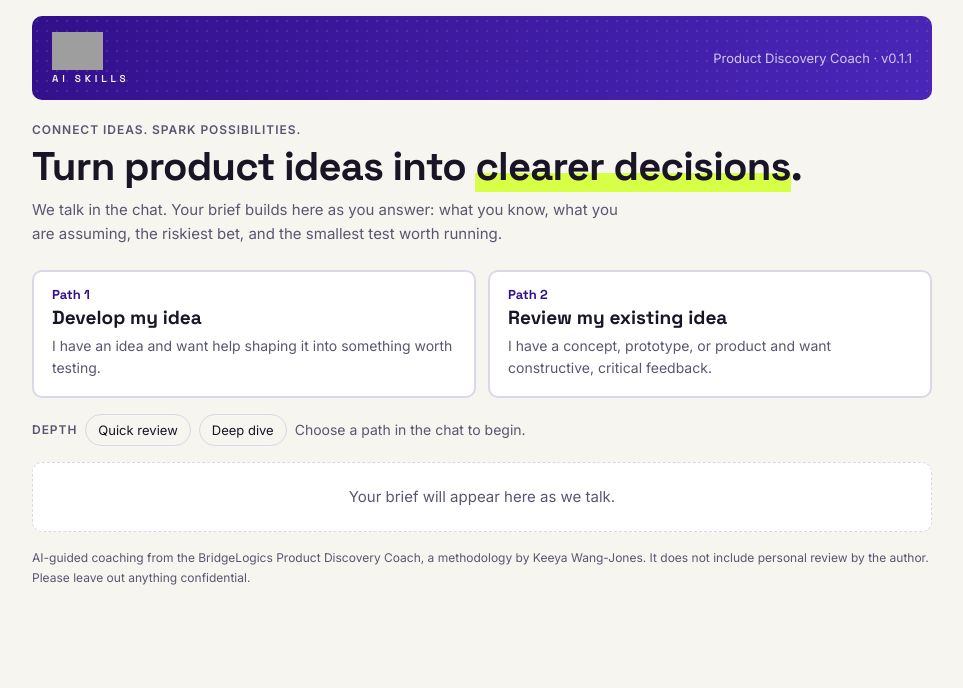
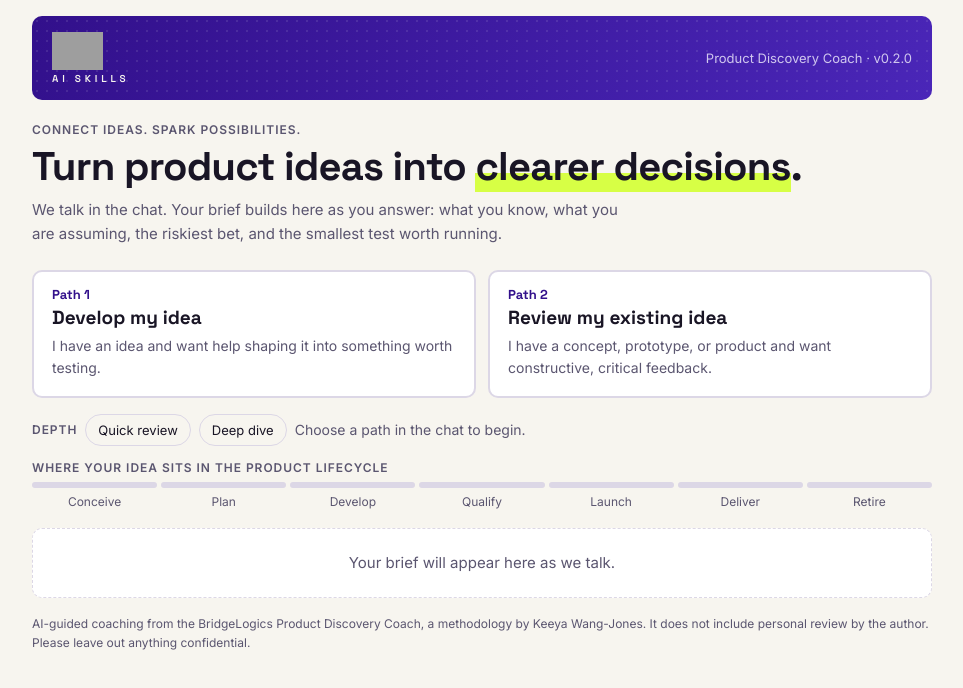
Before and after one commit to BridgeLogicsProjects/product-discovery-skill, a plain HTML site: page claude/assets/coach-template.html in a window 1280 px wide. Shown: the whole page, without its empty margins (158-1121 px from the left). Drawn offline with Linux system fonts and the light colour scheme; grey boxes are pictures that could not be loaded.

Commit message:
Coach page: lifecycle stepper, lenses used, quick check

```diff
--- a/claude/assets/coach-template.html
+++ b/claude/assets/coach-template.html
@@ -77,6 +77,19 @@ footer{font-size:12px;color:var(--muted)}
 .tip{font-size:13px;color:var(--muted)}
 .empty{border:1px dashed var(--line);border-radius:10px;padding:22px;text-align:center;color:var(--muted);background:var(--surface)}
 @media (prefers-color-scheme:dark){:root:not([data-theme="light"]) .path .k{color:#C9B8FF}:root:not([data-theme="light"]) .path.on{border-color:#C9B8FF;box-shadow:inset 0 0 0 1px #C9B8FF}}
+.life{display:grid;gap:8px}
+.steps{display:grid;grid-template-columns:repeat(7,minmax(0,1fr));gap:4px;list-style:none;margin:0;padding:0}
+.steps li{display:grid;gap:4px;justify-items:center;text-align:center;font-size:12px;color:var(--muted);min-width:0}
+.steps li::before{content:"";width:100%;height:6px;border-radius:999px;background:var(--line)}
+.steps li.done::before{background:var(--purple)}
+.steps li.now::before{background:var(--lime);box-shadow:0 0 0 2px var(--purple)}
+.steps li.now{color:var(--fg);font-weight:600}
+@media (max-width:520px){.steps li{font-size:10px}}
+.lens{display:flex;flex-wrap:wrap;gap:6px;align-items:center}
+.lens .chip{background:var(--surface-2);color:var(--fg)}
+.qc{display:grid;gap:6px;padding:14px 16px;border-radius:10px;background:var(--surface);border-left:4px solid var(--lime);border-top:1px solid var(--line);border-right:1px solid var(--line);border-bottom:1px solid var(--line)}
+.qc p{margin:0}
+.rem{margin:0;font-size:14px;color:#F7F5EF}.rem b{color:#D7FF45}
 </style>
 
 <div class="wrap" id="app"></div>
@@ -91,6 +104,10 @@ const BRIEF = {
   title: "",
   summary: "",
   maturity: "",                                   // Path B only, e.g. "MVP built"
+  phase: null,                                    // lifecycle phase: "conceive","plan","develop","qualify","launch","deliver","retire"
+  lenses: [],                                     // frameworks used so far, e.g. ["Persona","SWOT","TAM / SAM / SOM"]
+  remember: "",                                   // the one line to keep, in plain words
+  quick_check: "",                                // the question the user is answering now
   sections: [],                                   // [{ heading, summary, points: [{ tag, text }] }]
   priorities: [],                                 // Path B: [{ title, why }]
   experiment: { hypothesis: "", method: "", success: "", decision: "" },
@@ -103,6 +120,7 @@ const BRIEF = {
 
 const TAGS = { fact:"Known fact", assumption:"Assumption", validate:"To validate", evidence:"Evidence reviewed",
   inference:"Reasonable inference", unverified:"Unverified assumption", unavailable:"Not available" }
+const PHASES = [["conceive","Conceive"],["plan","Plan"],["develop","Develop"],["qualify","Qualify"],["launch","Launch"],["deliver","Deliver"],["retire","Retire"]]
 const esc = s => String(s ?? "").replace(/[&<>"]/g, c => ({ "&":"&amp;","<":"&lt;",">":"&gt;",'"':"&quot;" }[c]))
 const chip = t => `<span class="chip t-${TAGS[t] ? t : "unavailable"}">${TAGS[t] || "Note"}</span>`
 
@@ -119,14 +137,20 @@ function render(b) {
     }).join("")}</section>` : ""
   const tip = `<p class="tip">Say <b>start over</b> in the chat to begin a new brief (this one moves to Earlier briefs), <b>keep going</b> to refine it, or <b>bring back</b> an earlier brief.</p>`
   const card = (key, n, title, text) => `<div class="path ${b.path ? (b.path === key ? "on" : "off") : ""}"><span class="k">Path ${n}</span><h3>${title}</h3><p>${text}</p></div>`
+  const pi = PHASES.findIndex(p => p[0] === b.phase)
+  const life = `<section class="life"><div class="label">Where your idea sits in the product lifecycle</div>
+    <ol class="steps">${PHASES.map(([k, n], i) => `<li class="${pi < 0 ? "" : i < pi ? "done" : i === pi ? "now" : ""}">${n}</li>`).join("")}</ol>
+    ${(b.lenses || []).length ? `<div class="lens"><span class="label">Lenses used</span>${b.lenses.map(l => `<span class="chip">${esc(l)}</span>`).join("")}</div>` : ""}</section>`
+  const qc = b.quick_check ? `<section class="qc"><div class="label">Quick check</div><p>${esc(b.quick_check)}</p><span class="tip">Answer in the chat. Your brief updates here.</span></section>` : ""
   const coach = `
-  <div class="band"><div class="wm" aria-label="BridgeLogics AI Skills"><img src="https://bridgelogicsprojects.github.io/product-discovery-skill/img/bridgelogics-wordmark-on-dark.png" alt="BridgeLogics" height="38" style="display:block;height:38px;width:auto" onerror="this.remove();document.querySelectorAll(\'.wm b\').forEach(e=>e.hidden=false)"><b hidden>Bridge<span>Logics</span></b><small>AI SKILLS</small></div><span class="v">Product Discovery Coach · v0.1.1</span></div>
+  <div class="band"><div class="wm" aria-label="BridgeLogics AI Skills"><img src="https://bridgelogicsprojects.github.io/product-discovery-skill/img/bridgelogics-wordmark-on-dark.png" alt="BridgeLogics" height="38" style="display:block;height:38px;width:auto" onerror="this.remove();document.querySelectorAll(\'.wm b\').forEach(e=>e.hidden=false)"><b hidden>Bridge<span>Logics</span></b><small>AI SKILLS</small></div><span class="v">Product Discovery Coach · v0.2.0</span></div>
   <section class="hero"><div class="label">Connect ideas. Spark possibilities.</div>
     <h2>Turn product ideas into <em>clearer decisions</em>.</h2>
     <p>We talk in the chat. Your brief builds here as you answer: what you know, what you are assuming, the riskiest bet, and the smallest test worth running.</p></section>
   <div class="paths">${card("develop", 1, "Develop my idea", "I have an idea and want help shaping it into something worth testing.")}${card("review", 2, "Review my existing idea", "I have a concept, prototype, or product and want constructive, critical feedback.")}</div>
   <div class="depth"><span class="label">Depth</span><span class="pill ${b.depth === "quick" ? "on" : ""}">Quick review</span><span class="pill ${b.depth === "deep" ? "on" : ""}">Deep dive</span>
-    ${b.path ? "" : '<span class="hint">Choose a path in the chat to begin.</span>'}</div>`
+    ${b.path ? "" : '<span class="hint">Choose a path in the chat to begin.</span>'}</div>
+  ${life}${qc}`
   if (!(b.sections || []).length && !b.title) {
     document.getElementById("app").innerHTML = coach + `<div class="empty">Your brief will appear here as we talk.</div>${archive}
     <footer>AI-guided coaching from the BridgeLogics Product Discovery Coach, a methodology by Keeya Wang-Jones. It does not include personal review by the author. Please leave out anything confidential.</footer>`
@@ -140,6 +164,7 @@ function render(b) {
     <div class="label">${esc(b.artifact)}${b.maturity ? " · " + esc(b.maturity) : ""}</div>
     <h1>${esc(b.title)}</h1>
     <p>${esc(b.summary)}</p>
+    ${b.remember ? `<p class="rem"><b>Remember:</b> ${esc(b.remember)}</p>` : ""}
     <div class="legend">${Object.keys(TAGS).filter(k => counts[k]).map(k => `<span class="chip">${counts[k]} × ${TAGS[k]}</span>`).join("")}</div>
   </header>
   ${(b.priorities || []).length ? `<div class="label">Top priorities</div><ol class="num">${b.priorities.map(p => `<li><div><b>${esc(p.title)}</b><span>${esc(p.why)}</span></div></li>`).join("")}</ol>` : ""}
@@ -155,7 +180,8 @@ function render(b) {
   ${archive}
   <footer>AI-guided output from the BridgeLogics Product Discovery Coach, a methodology by Keeya Wang-Jones. Not a substitute for customer research or professional advice. It does not include personal review by the author.</footer>`
   document.getElementById("md").onclick = async () => {
-    const out = [`# ${b.artifact}: ${b.title}`, "", `Status: ${b.status}`, "", b.summary, ""]
+    const ph = PHASES.find(p => p[0] === b.phase)
+    const out = [`# ${b.artifact}: ${b.title}`, "", `Status: ${b.status}`, ph ? `Lifecycle phase: ${ph[1]}` : "", (b.lenses || []).length ? `Lenses used: ${b.lenses.join(", ")}` : "", "", b.summary, b.remember ? `Remember: ${b.remember}` : "", ""].filter((l, i, a) => l !== "" || a[i - 1] !== "")
     for (const s of b.sections || []) { out.push(`## ${s.heading}`, s.summary); for (const p of s.points || []) out.push(`- ${TAGS[p.tag] || "Note"}: ${p.text}`); out.push("") }
     if (hasExp) out.push("## Experiment", `- Hypothesis: ${e.hypothesis}`, `- Method: ${e.method}`, `- Success: ${e.success}`, `- Decision: ${e.decision}`, "")
     ;(b.next_steps || []).forEach((s, i) => out.push(`${i + 1}. ${s}`))
```
